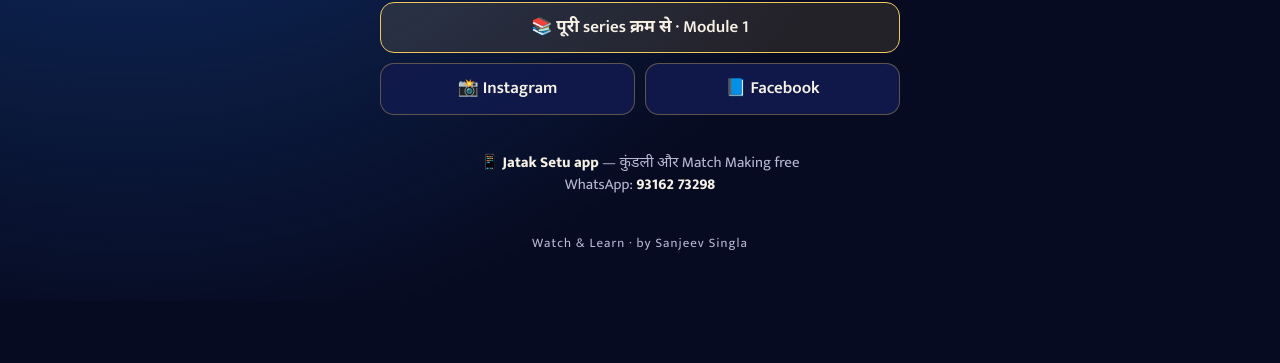
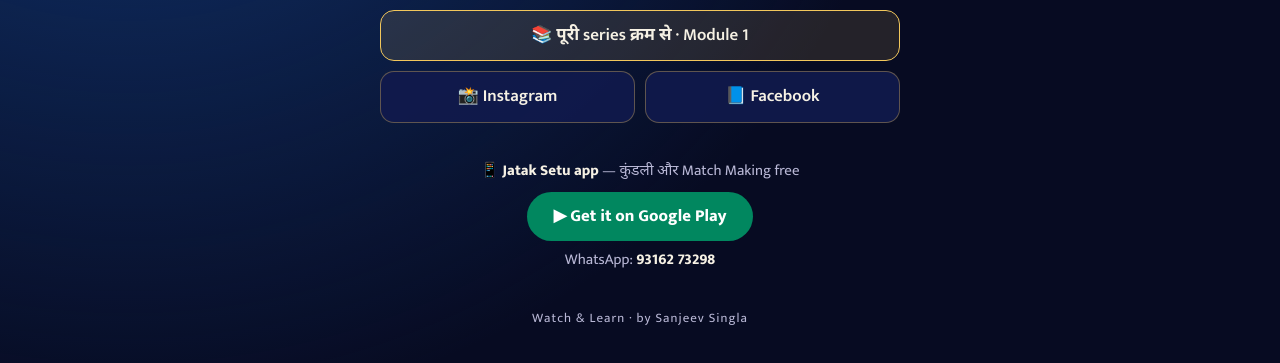
Before and after one commit to sanjeevgdb/beyondthekundli, a plain HTML site: page index.html in a window 1280 px wide. Shown: the part 1514-1877 px from the top of the page. Before the commit the page ends 1815 px from the top, so only its background shows below. Drawn offline with Linux system fonts and the light colour scheme.

Commit message:
Add Jatak Setu Google Play button
Co-Authored-By: Claude Opus 5.5 <noreply@anthropic.com>
Claude-Session: https://claude.ai/code/session_012gBBN3UvND4rgjeesxbJJx

```diff
--- a/index.html
+++ b/index.html
@@ -57,7 +57,8 @@ h2{font-family:var(--display);font-size:15px;letter-spacing:.18em;color:var(--go
 .app{text-align:center;color:var(--mute);font-size:15px}
 .app b{color:var(--ink)}
 footer{text-align:center;color:var(--mute);font-size:13px;letter-spacing:.08em}
-.latest .vid{aspect-ratio:16/9;background:#000}.latest .vid iframe{display:block;width:100%;height:100%;border:0}.latest a.play{text-decoration:none;color:#1a1030}</style>
+.latest .vid{aspect-ratio:16/9;background:#000}.latest .vid iframe{display:block;width:100%;height:100%;border:0}.latest a.play{text-decoration:none;color:#1a1030}a.play{display:inline-block;margin:10px 0 8px;background:#01875f;color:#fff;text-decoration:none;font-weight:700;padding:12px 26px;border-radius:40px;font-size:1.05rem}
+</style>
 </head>
 <body>
 <main class="wrap">
@@ -94,7 +95,7 @@ footer{text-align:center;color:var(--mute);font-size:13px;letter-spacing:.08em}
     <a class="btn" href="https://www.facebook.com/beyondthekundli.official" target="_blank" rel="noopener">📘 Facebook</a>
   </div>
 
-  <p class="app" lang="hi">📱 <b>Jatak Setu app</b> — कुंडली और Match Making free<br>WhatsApp: <b>93162 73298</b></p>
+  <p class="app" lang="hi">📱 <b>Jatak Setu app</b> — कुंडली और Match Making free<br><a class="play" href="https://play.google.com/store/apps/details?id=in.kundlisetu.app" target="_blank" rel="noopener">▶ Get it on Google Play</a><br>WhatsApp: <b>93162 73298</b></p>
   <footer>Watch &amp; Learn · by Sanjeev Singla</footer>
 </main>
 </body>
```
